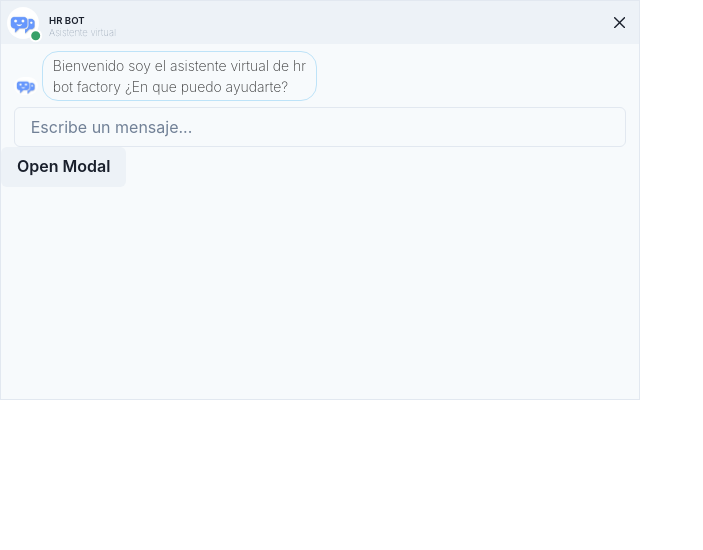
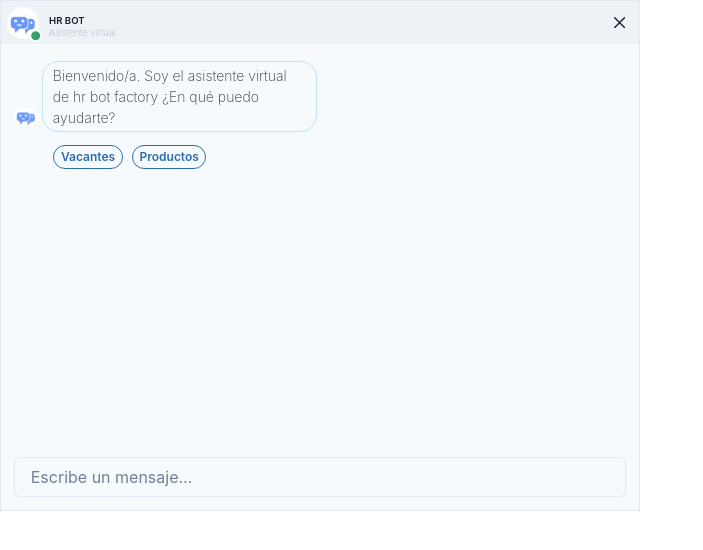
Before and after one commit to Jesus-Navas/chatbot-challenge, a Next.js app: page / in a window 1280 px wide. Shown: the top 550 px of the page, without its empty margins (0-703 px from the left). Built offline with nearby package versions, Linux system fonts and the light colour scheme.

Commit message:
buttons done

```diff
--- a/src/mocks/bot.mock.js
+++ b/src/mocks/bot.mock.js
@@ -2,9 +2,10 @@
 export const botMessages = [
 
     {
-        text: "Bienvenido soy el asistente virtual de hr bot factory ¿En que puedo ayudarte?",
+        text: "Bienvenido/a. Soy el asistente virtual de hr bot factory ¿En qué puedo ayudarte?",
         isRobot: true,
         isCarousel: false,
+        isOption:true,
         options: [
             {
                 button: "Vacantes"
@@ -18,6 +19,7 @@ export const botMessages = [
         text: "A mi no me mires, solo soy un robot jiji. Selecciona una de las opciones",
         isRobot: true,
         isCarousel: false,
+        isOption: true,
         options: [
             {
                 button: "Vacantes"
@@ -31,6 +33,7 @@ export const botMessages = [
         text: "",
         isRobot: true,
         isCarousel: true,
+        isOption: false,
         options: [
             {
                 text: "hola",
--- a/src/ui/components/BasicModal/BasicModal.jsx
+++ b/src/ui/components/BasicModal/BasicModal.jsx
@@ -5,12 +5,12 @@ import {
     ModalHeader,
     ModalFooter,
     ModalBody,
-    ModalCloseButton,
     Button,
     useDisclosure
 } from '@chakra-ui/react'
 
-const BasicModal = ({ title, text, primaryAction, secondaryAction }) => {
+const BasicModal = ({ title, text, primaryAction, secondaryAction}) => {
+
     const { isOpen, onOpen, onClose } = useDisclosure()
     return (
         <>
@@ -19,7 +19,6 @@ const BasicModal = ({ title, text, primaryAction, secondaryAction }) => {
                 <ModalOverlay />
                 <ModalContent bgColor={"#F7FAFC"} border={"1px solid #E2E8F0"}>
                     <ModalHeader>{title || "¿QUIERES CERRAR EL CHAT?"}</ModalHeader>
-                    <ModalCloseButton />
                     <ModalBody>
                         {text || "Si lo cierras, perderás esta conversación"}
                     </ModalBody>
@@ -32,7 +31,9 @@ const BasicModal = ({ title, text, primaryAction, secondaryAction }) => {
                         <Button colorScheme='blue' mr={3} onClick={onClose} width={"100%"}>
                             {primaryAction || "CERRAR"}
                         </Button>
-                        <Button colorScheme='blue' variant='outline' mr={3} onClick={onClose} width={"100%"}>{secondaryAction || "CANCELAR"}</Button>
+                        <Button colorScheme='blue' variant='outline' mr={3} onClick={onClose} width={"100%"}>
+                            {secondaryAction || "CANCELAR"}
+                        </Button>
                     </ModalFooter>
                 </ModalContent>
             </Modal>
--- a/src/ui/components/Chat/Chat.jsx
+++ b/src/ui/components/Chat/Chat.jsx
@@ -1,9 +1,8 @@
 import { useRef, useState, useEffect } from 'react'
-import { Box } from '@chakra-ui/react'
+import { Flex } from '@chakra-ui/react'
 import Header from './components/Header'
 import MessageInput from './components/MessageInput'
 import Conversation from './components/Conversation'
-import BasicModal from '../BasicModal/BasicModal'
 import { botMessages } from '../../../mocks/bot.mock'
 
 const Chat = () => {
@@ -33,19 +32,22 @@ const Chat = () => {
     }
 
     return (
-        <Box
+        <Flex
             position={"relative"}
+            flexDirection={"column"}
             width={"50%"}
-            height={"50vh"}
             as='section'
             bgColor={"#F7FAFC"}
             border={"1px solid #E2E8F0"}
         >
-            <Header isOnline />
-            <Conversation messageList={chat}/>
-            <MessageInput messageRef={messageRef} handleInput={handleInput} />
-            <BasicModal/>
-        </Box>
+            <Flex
+                flexDirection={"column"}
+            >
+                <Header isOnline />
+                <Conversation messageList={chat}/>
+                <MessageInput messageRef={messageRef} handleInput={handleInput} />
+            </Flex>
+        </Flex>
     )
 }
 
--- a/src/ui/components/Chat/components/Bubble.jsx
+++ b/src/ui/components/Chat/components/Bubble.jsx
@@ -1,12 +1,28 @@
-import { Text, Flex, Avatar } from '@chakra-ui/react'
+import { Text, Flex, Button, Avatar } from '@chakra-ui/react'
 
-const Bubble = ({ text, isRobot }) => {
+const Bubble = ({ text, isRobot, isOption }) => {
 
     return (
         <>
-            {isRobot ? (
-
-
+            {isRobot ?
+                isOption ?
+                    <Flex
+                        columnGap={"4px"}
+                        my={"1%"}
+                        mx={"2%"}
+                    >
+                        <Button
+                            size={"xs"}
+                            colorScheme='blue'
+                            variant='outline'
+                            borderRadius={"16px"}
+                            width={"100%"}
+                            p={"8px"}
+                        >
+                            {text}
+                        </Button>
+                    </Flex>
+                    :
                     <Flex
                         columnGap={"4px"}
                         my={"1%"}
@@ -37,12 +53,14 @@ const Bubble = ({ text, isRobot }) => {
                         </Text>
                     </Flex>
 
-            ) :
+
+
+
+                :
                 <Flex
                     flexDirection={"column"}
                     my={"1%"}
                     mx={"2%"}
-
                 >
                     <Text
                         as={"span"}
--- a/src/ui/components/Chat/components/Conversation.jsx
+++ b/src/ui/components/Chat/components/Conversation.jsx
@@ -1,18 +1,47 @@
 
-import {ScaleFade} from '@chakra-ui/react'
+import { Box, Flex, ScaleFade } from '@chakra-ui/react'
 import Bubble from './Bubble'
 import Carousel from '../../Carousel/Carousel'
 
 
-const Conversation = ({messageList}) => {
+const Conversation = ({ messageList }) => {
 
     return (
-    <>
+        <Box
+            position={"realtive"}
+            height={"50vh"}
+            overflowY={"scroll"}
+            pt={"10px"}
+            scrollBehavior={"smooth"}
+        >
             {
                 messageList?.map((elem, idx) => (
                     elem.isCarousel == false ?
+                        elem.isRobot ?
+                            <>
                                 <ScaleFade key={idx} initialScale={0.9} in={true}>
-                        <Bubble text={elem.text} isRobot={elem.isRobot} />
+                                    <Bubble text={elem.text} isRobot={true} isOption={false} />
+                                </ScaleFade>
+                                <Flex
+                                    width={"100%"}
+                                    justifyContent={"left"}
+                                    ml={"8%"}
+                                    mt={"2%"}
+                                    columnGap={"1%"}
+                                >
+                                    {
+                                        elem.options?.map((option, idx) => (
+                                            <ScaleFade key={idx} initialScale={0.9} in={true}>
+                                                <Bubble text={option.button} isRobot={true} isOption={true} />
+                                            </ScaleFade>
+                                        )
+                                        )
+                                    }
+                                </Flex>
+                            </>
+                            :
+                            <ScaleFade key={idx} initialScale={0.9} in={true}>
+                                <Bubble text={elem.text} isRobot={false} isOption={false} />
                             </ScaleFade>
                         :
                         <Carousel key={idx}>
@@ -20,7 +49,7 @@ const Conversation = ({messageList}) => {
                         </Carousel>
                 ))
             }
-    </>
+        </Box>
     )
 }
 
--- a/src/ui/components/Chat/components/Header.jsx
+++ b/src/ui/components/Chat/components/Header.jsx
@@ -1,8 +1,9 @@
-import { Flex, Box, Text, Avatar, AvatarBadge } from "@chakra-ui/react"
+import { Flex, Text, Avatar, AvatarBadge } from "@chakra-ui/react"
 import { CloseIcon } from '@chakra-ui/icons'
 
 
 const Header = ({img, isOnline, name, description}) => {
+    //TODO: MODAL
     return (
         <Flex
             width={"100%"}
@@ -46,7 +47,7 @@ const Header = ({img, isOnline, name, description}) => {
                     </Text>
                 </Flex>
             </Flex>
-            <CloseIcon boxSize={"0.7rem"} />
+            <CloseIcon boxSize={"0.7rem"} /> {/* MODAL TRIGGER */}
         </Flex>
     )
 }
--- a/src/ui/components/Chat/components/MessageInput.jsx
+++ b/src/ui/components/Chat/components/MessageInput.jsx
@@ -19,7 +19,7 @@ const MessageInput = ({ handleInput, messageRef }) => {
     }
 
     return (
-        <FormControl as="form" onSubmit={handleInput} onChange={handleOnchange} px={"2%"}>
+        <FormControl as="form" onSubmit={handleInput} onChange={handleOnchange} p={"2%"}>
             <InputGroup size='md'>
                 <Input
                     ref={messageRef}
```
Also changed, not shown: src/ui/components/Chat/components/Options.jsx (added). Lines whose indentation alone changed are shown as unchanged.
